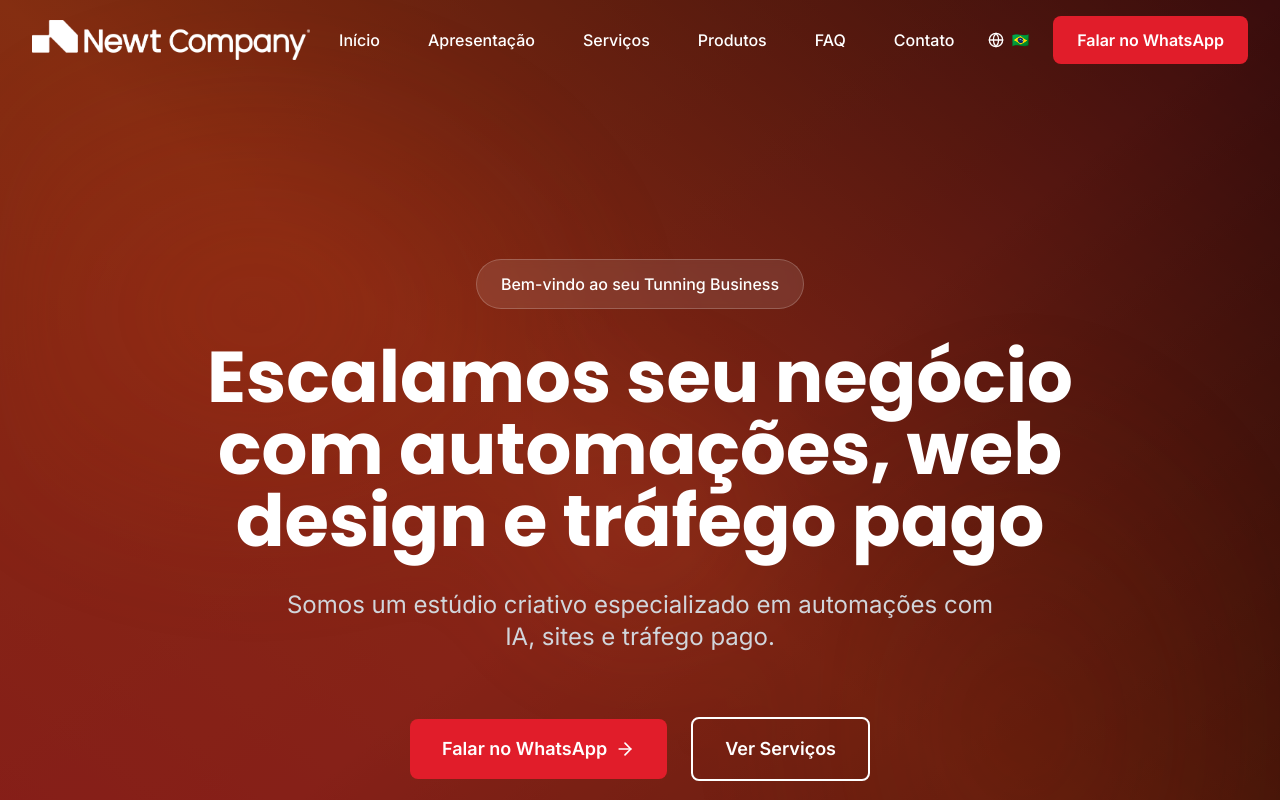
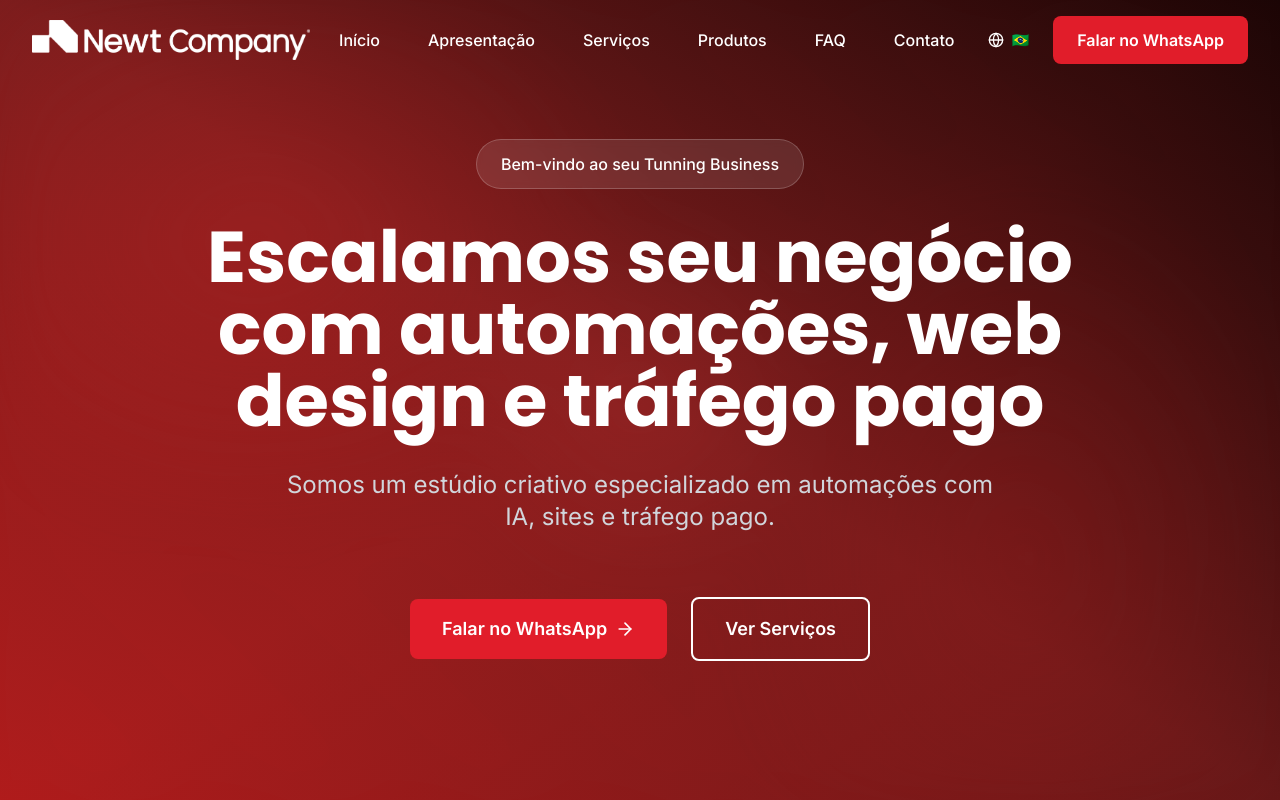
Before and after one commit to newtcompany-hub/newt-site, a React (Vite) app: page / in a window 1280 px wide. Shown: the top 800 px of the page. Built offline with nearby package versions, Linux system fonts and the light colour scheme.

Commit message:
Fix Hero positioning, PT-PT translations, animation, and add NewtPhotos

```diff
--- a/src/components/Hero.tsx
+++ b/src/components/Hero.tsx
@@ -13,26 +13,27 @@ export function Hero() {
   };
 
   return (
-    <section id="home" className="relative min-h-screen bg-black overflow-hidden hero-padding">
+    <section id="home" className="relative min-h-screen bg-black overflow-hidden flex items-center">
       {/* Enhanced Animated Background with Artistic Blur */}
       <div className="absolute inset-0 overflow-hidden">
-        <div className="absolute inset-0 bg-gradient-to-br from-orange-900 via-red-900 to-black opacity-90"></div>
-        <div className="absolute inset-0 bg-gradient-to-tr from-red-800 via-orange-800 to-black opacity-80 animate-pulse"></div>
+        <div className="absolute inset-0 bg-gradient-to-br from-red-900 via-red-800 to-black opacity-90"></div>
+        <div className="absolute inset-0 bg-gradient-to-tr from-red-700 via-red-900 to-black opacity-80"></div>
         <div
           className="absolute inset-0 opacity-60"
           style={{
             background: `
-              radial-gradient(ellipse 800px 600px at 20% 30%, rgba(180, 50, 20, 0.4) 0%, transparent 50%),
-              radial-gradient(ellipse 600px 800px at 80% 70%, rgba(120, 30, 10, 0.3) 0%, transparent 50%),
-              radial-gradient(ellipse 400px 400px at 50% 50%, rgba(200, 80, 40, 0.2) 0%, transparent 50%)
+              radial-gradient(ellipse 800px 600px at 20% 30%, rgba(220, 38, 38, 0.4) 0%, transparent 50%),
+              radial-gradient(ellipse 600px 800px at 80% 70%, rgba(185, 28, 28, 0.3) 0%, transparent 50%),
+              radial-gradient(ellipse 400px 400px at 50% 50%, rgba(239, 68, 68, 0.2) 0%, transparent 50%),
+              repeating-linear-gradient(45deg, transparent, transparent 2px, rgba(255, 255, 255, 0.02) 2px, rgba(255, 255, 255, 0.02) 4px)
             `,
-            filter: 'blur(40px)',
+            filter: 'blur(30px)',
             animation: 'heroFlow 10s ease-in-out infinite'
           }}
         ></div>
       </div>
 
-      <div className="container mx-auto px-4 sm:px-6 lg:px-8 text-center relative z-10 flex items-center justify-center min-h-screen">
+      <div className="container mx-auto px-4 sm:px-6 lg:px-8 text-center relative z-10 w-full py-20 sm:py-24 lg:py-32">
         <div className="max-w-4xl mx-auto space-y-6 sm:space-y-8 animate-fade-in">
           {/* Welcome Badge */}
           <div className="inline-flex items-center px-4 sm:px-6 py-2 sm:py-3 bg-white/10 backdrop-blur-sm border border-white/20 rounded-full text-sm sm:text-base text-white font-medium animate-slide-up font-inter">
--- a/src/components/Products.tsx
+++ b/src/components/Products.tsx
@@ -10,6 +10,11 @@ export function Products() {
       <img src="/ícone de newtmind.svg" alt="NewtMind" width="32" height="32" className="w-8 h-8" />,
       // NewtFlows - Custom SVG
       <img src="/ícone do newtflow.svg" alt="NewtFlows" width="32" height="32" className="w-8 h-8" />,
+      // NewtPhotos - Camera icon
+      <svg width="32" height="32" viewBox="0 0 24 24" fill="none" stroke="currentColor" strokeWidth="1.8" strokeLinecap="round" strokeLinejoin="round" aria-hidden="true">
+        <path d="M14.5 4h-5L7 7H4a2 2 0 0 0-2 2v9a2 2 0 0 0 2 2h16a2 2 0 0 0 2-2V9a2 2 0 0 0-2-2h-3l-2.5-3z"/>
+        <circle cx="12" cy="13" r="3"/>
+      </svg>,
       // FinZap - Clock icon
       <svg width="32" height="32" viewBox="0 0 24 24" fill="none" stroke="currentColor" strokeWidth="1.8" strokeLinecap="round" strokeLinejoin="round" aria-hidden="true">
         <circle cx="12" cy="12" r="10"/>
@@ -39,6 +44,14 @@ export function Products() {
       features: locale === 'en'
         ? ['Smart customer service', 'Intelligent support', 'Integrated CRM', 'Sales automation']
         : ['Atendimento automático', 'Suporte inteligente', 'CRM integrado', 'Vendas automatizadas'],
+      comingSoon: false
+    },
+    {
+      title: locale === 'en' ? 'PhotoAI Pro' : 'NewtPhotos',
+      desc: locale === 'en' ? 'AI image generator via WhatsApp.' : 'Gerador de imagens com IA via WhatsApp.',
+      features: locale === 'en'
+        ? ['AI image generation', 'WhatsApp integration', 'Multiple styles', 'Instant delivery']
+        : ['Geração de imagens com IA', 'Integração WhatsApp', 'Múltiplos estilos', 'Entrega instantânea'],
       comingSoon: false
     },
     {
@@ -73,7 +86,7 @@ export function Products() {
         </div>
 
         {/* Products Grid */}
-        <div className="grid grid-cols-1 lg:grid-cols-2 gap-6 sm:gap-8 lg:gap-6">
+        <div className="grid grid-cols-1 md:grid-cols-2 lg:grid-cols-3 gap-6 sm:gap-8 lg:gap-6">
           {productData.map((product, index) => (
             <div
               key={index}
--- a/src/i18n/translations.ts
+++ b/src/i18n/translations.ts
@@ -329,8 +329,8 @@ export const translations = {
 
     // Contact
     contact: {
-      title: 'Get In Touch',
-      subtitle: 'Let\'s discuss how we can accelerate your business growth',
+      title: 'Entre em Contacto',
+      subtitle: 'Vamos conversar sobre como podemos acelerar o crescimento do seu negócio',
       form: {
         name: 'Nome',
         company: 'Nome da empresa',
@@ -346,7 +346,7 @@ export const translations = {
           'Entre € 850 e € 2.500',
           'Acima de € 2.500'
         ],
-        submit: 'Fale com um Consultor',
+        submit: 'Falar com um Consultor',
         consent: 'Ao submeter, aceita a nossa Política de Privacidade (RGPD).',
         required: 'Campo obrigatório'
       }
```
